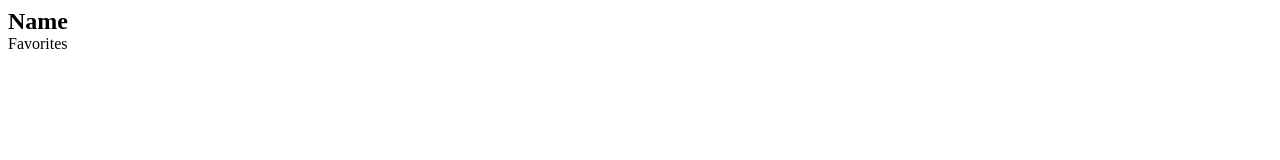
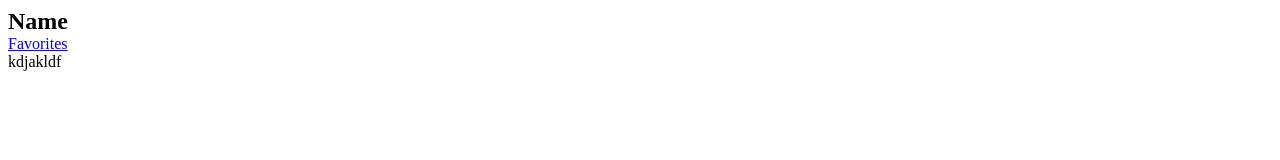
Before and after one commit to LeslieGilbert0223/groupproject2-recipes, an Angular app: page /favorites in a window 1280 px wide. Shown: the top 160 px of the page. Built offline with nearby package versions, Linux system fonts and the light colour scheme.

Commit message:
header links added

```diff
--- a/src/app/favorites/favorites.component.html
+++ b/src/app/favorites/favorites.component.html
@@ -1,2 +1,3 @@
 <app-header></app-header>
 <app-footer></app-footer>
+<p>kdjakldf</p>
--- a/src/app/header/header.component.html
+++ b/src/app/header/header.component.html
@@ -1,2 +1,2 @@
-<h2>Name</h2>
-<p routerLink="../favorites-component">Favorites</p>
+<h2 routerLink="../home">Name</h2>
+<a routerLink="../favorites">Favorites</a>
```
